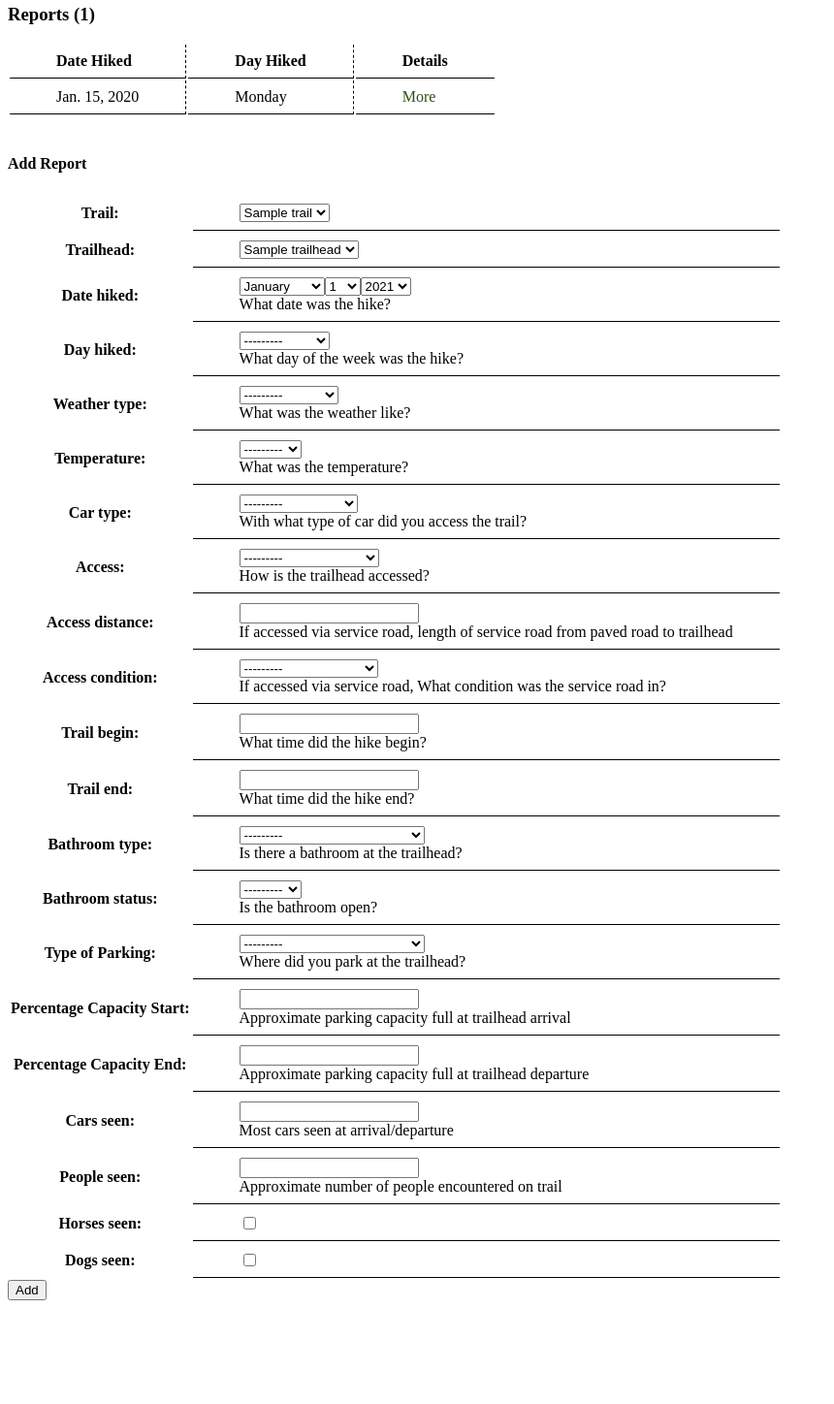
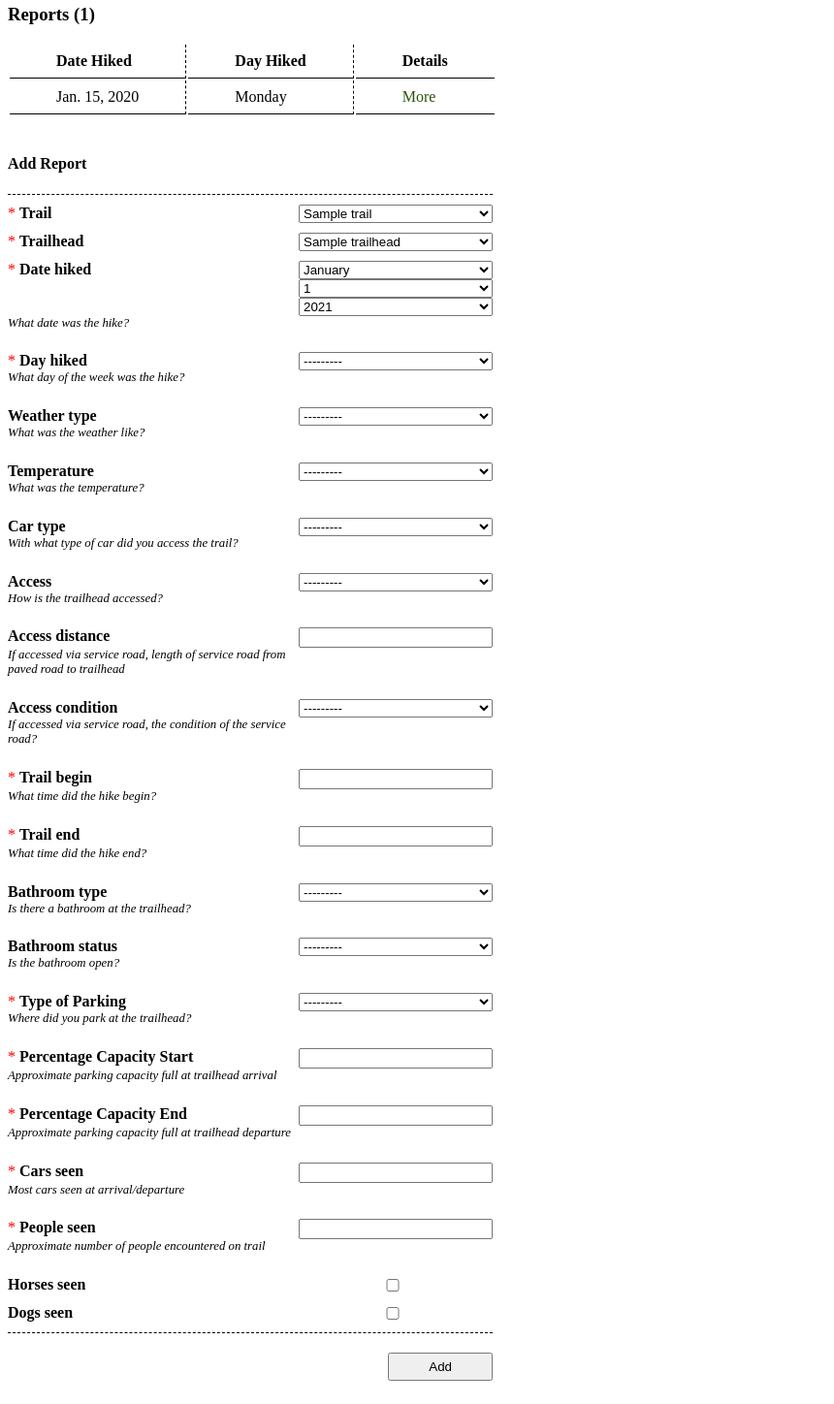
Before and after one commit to kris71990/crowd-watch, a Django app: page /trails/OP/00000000-0000-0000-0000-000000000001/00000000-0000-0000-0000-000000000001/reports/ in a window 1280 px wide. Shown: the part 175-1623 px from the top of the page at 97% size, without its empty margins (0-860 px from the left). Before the commit the page ends 1516 px from the top, so only its background shows below. Run offline with Django 3.2, Linux system fonts and the light colour scheme; tables that the repository leaves empty hold one stand-in row (values such as "Sample post").

Commit message:
format manual form fields

```diff
--- a/trails/forms.py
+++ b/trails/forms.py
@@ -6,17 +6,11 @@ class TrailForm(ModelForm):
   class Meta:
     model = Trail
     fields = ['name', 'region', 'coordinates', 'length', 'elevation_gain']
-    # widgets = {
-    #   'region': TextInput(attrs={ 'readonly': 'readonly' })
-    # }
 
 class TrailheadForm(ModelForm):
   class Meta:
     model = Trailhead
     fields = ('trail', 'name', 'coordinates', 'access', 'access_distance', 'pkg_type', 'pkg_capacity', 'bathroom_type', 'bathroom_status')
-    # widgets = {
-    #   'trail': TextInput(attrs={ 'readonly': 'readonly' })
-    # }
 
 class ReportForm(ModelForm):
   class Meta:
--- a/trails/models.py
+++ b/trails/models.py
@@ -92,12 +92,12 @@ class Trailhead(models.Model):
     help_text='If accessed via service road, length of service road from paved road to trailhead',
     validators=[MinValueValidator(0)]
   )
-  pkg_type = models.CharField(
+  pkg_type = models.CharField('Parking type',
     max_length=2, blank=True, null=True,
     choices=PARKING_TYPES,
     help_text='Type of Parking at Trailhead'
   )
-  pkg_capacity = models.IntegerField('Parking Capacity',
+  pkg_capacity = models.IntegerField('Parking capacity',
     blank=True, null=True,
     help_text='Approximate number of cars capable of parking at trailhead lot',
     validators=[MinValueValidator(0)]
@@ -234,7 +234,7 @@ class Report(models.Model):
     blank=True, null=True,
     max_length=2,
     choices=ACCESS_CONDITIONS,
-    help_text='If accessed via service road, What condition was the service road in?'
+    help_text='If accessed via service road, the condition of the service road?'
   )
   trail_begin = models.TimeField(help_text='What time did the hike begin?')
   trail_end = models.TimeField(help_text='What time did the hike end?')
--- a/trails/static/trails/forms.css
+++ b/trails/static/trails/forms.css
@@ -1,16 +1,21 @@
 form {
   border-top: 1px dashed black;
   display: inline-block;
-  width: 400px;
+  width: 500px;
 }
 
 .field {
   display: grid;
-  grid-template-columns: 2fr 2fr;
+  grid-template-columns: 3fr 2fr;
+  margin: 10px 0;
 }
 
 .field input, .field select {
   width: 200px;
+}
+
+.field select {
+  display: block;
 }
 
 .field:first-of-type {
@@ -19,6 +24,7 @@ form {
 
 .field:last-of-type {
   border-bottom: 1px dashed black;
+  padding-bottom: 10px;
 }
 
 .field label {
@@ -31,6 +37,13 @@ form {
   font-style: italic;
 }
 
+.field .label {
+  font-size: initial;
+  font-style: initial;
+  padding: 0;
+  margin: 0;
+}
+
 form .button {
   margin-top: 10px;
   padding: 5px 40px;
@@ -40,3 +53,12 @@ form .button {
 form .button:hover {
   cursor: pointer;
 }
+
+.errorlist {
+  color: red;
+  font-size: 0.8em;
+}
+
+.field span {
+  color: red;
+}
--- a/trails/templates/trails/reports.html
+++ b/trails/templates/trails/reports.html
@@ -1,6 +1,7 @@
 {% load static %}
 <link rel="stylesheet" type="text/css" href="{% static 'trails/base_style.css' %}">
 <link rel="stylesheet" type="text/css" href="{% static 'trails/feeds.css' %}">
+<link rel="stylesheet" type="text/css" href="{% static 'trails/forms.css' %}">
 
 <!DOCTYPE html>
 <html>
@@ -72,20 +73,27 @@
     {% endif %}
     </div>
 
-    {% if form.errors %}
-      <ul>
-        {% for error in form.errors %}
-          <li>{{ error }}</li>
-        {% endfor %}
-      </ul>
-    {% endif %}
-
     {% if trailhead %}
     <div class="form-box">
       <h4>Add Report</h4>
       <form action="{% url 'reports_trailhead' region trailhead.trail.id trailhead.id %}" method="post">
         {% csrf_token %}
-        <table>{{ form.as_table }}</table>
+        {{ form.non_field_errors }}
+        {% for field in form %}
+          <div class="field">
+            {% if field.field.required %}
+              <p class="label"><span>*</span> {{ field.label_tag }}</p>
+            {% else %}
+              {{ field.label_tag }}
+            {% endif %}
+
+            <div>{{ field }}</div>
+            {% if field.help_text %}
+              <p>{{ field.help_text|safe }}</p>
+            {% endif %}
+            {{ field.errors }}
+          </div>
+        {% endfor %}
         <input class="button" type="submit" value="Add">
       </form>
     </div>
--- a/trails/views.py
+++ b/trails/views.py
@@ -39,7 +39,7 @@ def trails(request, region):
       form.save()
       return HttpResponseRedirect(request.path_info)
   else:
-    form = TrailForm(initial={ 'region': region })
+    form = TrailForm(initial={ 'region': region }, label_suffix='')
 
   context = {
     'trails_list': trails_list,
@@ -60,7 +60,7 @@ def trailheads(request, region, trail):
       return HttpResponseRedirect(request.path_info)
   else:
     TrailheadForm.base_fields['trail'] = ModelChoiceField(queryset=trail_obj)
-    form = TrailheadForm(initial={ 'trail': trail })
+    form = TrailheadForm(initial={ 'trail': trail }, label_suffix='')
 
   context = {
     'trailheads_list': trailheads_list,
@@ -87,7 +87,7 @@ def reports_trailhead(request, region, trail, trailhead):
     trailhead_choices = Trailhead.objects.filter(trail=trail)
     ReportForm.base_fields['trail'] = ModelChoiceField(queryset=trail_obj)
     ReportForm.base_fields['trailhead'] = ModelChoiceField(queryset=trailhead_choices)
-    form = ReportForm(initial={ 'trail': trail, 'trailhead': trailhead })
+    form = ReportForm(initial={ 'trail': trail, 'trailhead': trailhead }, label_suffix='')
 
   context = {
     'reports_list': reports,
```
Also changed, not shown: trails/templates/trails/trailheads.html (+17 -1 lines), trails/templates/trails/trails.html (+10 -4 lines), trails/migrations/0011_auto_20210524_1629.py (added).
